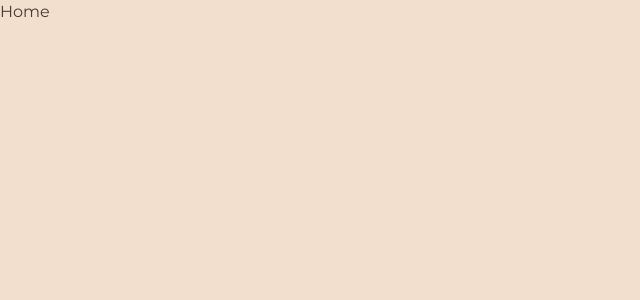
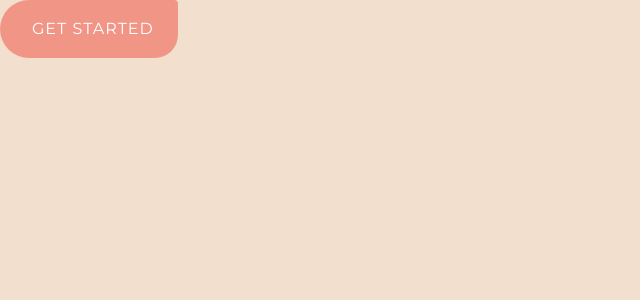
Before and after one commit to wb-keeper/skincare, a Next.js app: page / in a window 1280 px wide. Shown: the top 300 px of the page, without its empty margins (0-640 px from the left). Built offline with nearby package versions, Linux system fonts and the light colour scheme.

Commit message:
Small changes

```diff
--- a/app/globals.css
+++ b/app/globals.css
@@ -20,4 +20,19 @@ body {
   .h2 {
     @apply text-[48px] leading-[54px]
   }
+  .h3 {
+    @apply text-[36px] leading-[48px]
+  }
+  .h4 {
+    @apply text-xl
+  }
+  .lead {
+    @apply text-lg mb-8
+  }
+  a {
+    @apply font-primary
+  }
 }
+.btn {
+  @apply bg-accent min-w-[178px] rounded-tl-[30px] rounded-bl-[30px] rounded-tr-[4px] rounded-br-[24px] uppercase tracking-[1px] h-[58px] pl-8 pr-6 flex items-center text-white
+}
--- a/app/page.jsx
+++ b/app/page.jsx
@@ -1,5 +1,9 @@
 import Image from "next/image";
 
 export default function Home() {
-  return <div className="">Home</div>;
+  return (
+    <div className="">
+      <button className="btn">Get started</button>
+    </div>
+  );
 }
```
